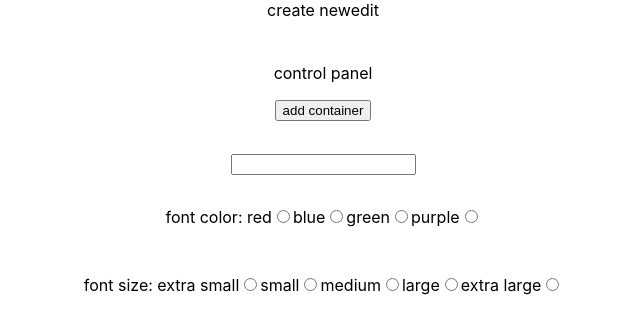
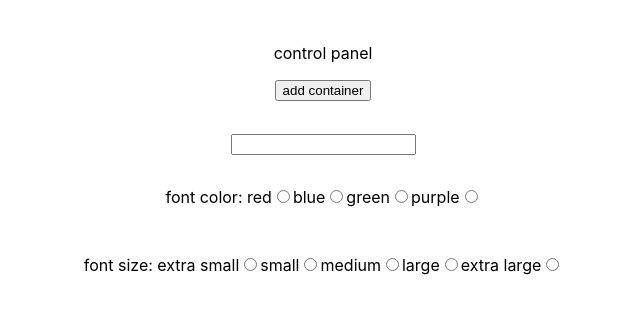
Before and after one commit to djmin43/open-api-csv-encoder, a Next.js app: page / in a window 1280 px wide. Shown: the top 334 px of the page, without its empty margins (317-957 px from the left). Built offline with nearby package versions, Linux system fonts and the light colour scheme.

Commit message:
remove navbar

```diff
--- a/components/Navbar.tsx
+++ /dev/null
@@ -1,17 +0,0 @@
-import React from 'react'
-import Link from 'next/link'
-
-const Navbar = () => {
-  return (
-    <div>
-      <Link href="/create" passHref>
-        <span>create new</span>
-      </Link>
-      <Link href="/edit" passHref>
-        <span>edit</span>
-      </Link>
-    </div>
-  )
-}
-
-export default Navbar
--- a/pages/index.tsx
+++ b/pages/index.tsx
@@ -6,7 +6,6 @@ import FontSizeSelect from '../components/FontSizeSelect'
 import axios from 'axios'
 import MainBody from '../components/MainBody'
 import { v4 as uuidv4 } from 'uuid'
-import Navbar from '../components/Navbar'
 
 const Home: NextPage = ({ colorList, fontSizeList }: any) => {
 
@@ -66,7 +65,6 @@ const Home: NextPage = ({ colorList, fontSizeList }: any) => {
 
   return (
     <div className={appBody}>
-      <Navbar />
       <h1>
         {componentList.map(component =>
         <div onClick={() => consoleId(component.id)} key={component.id}>
```
